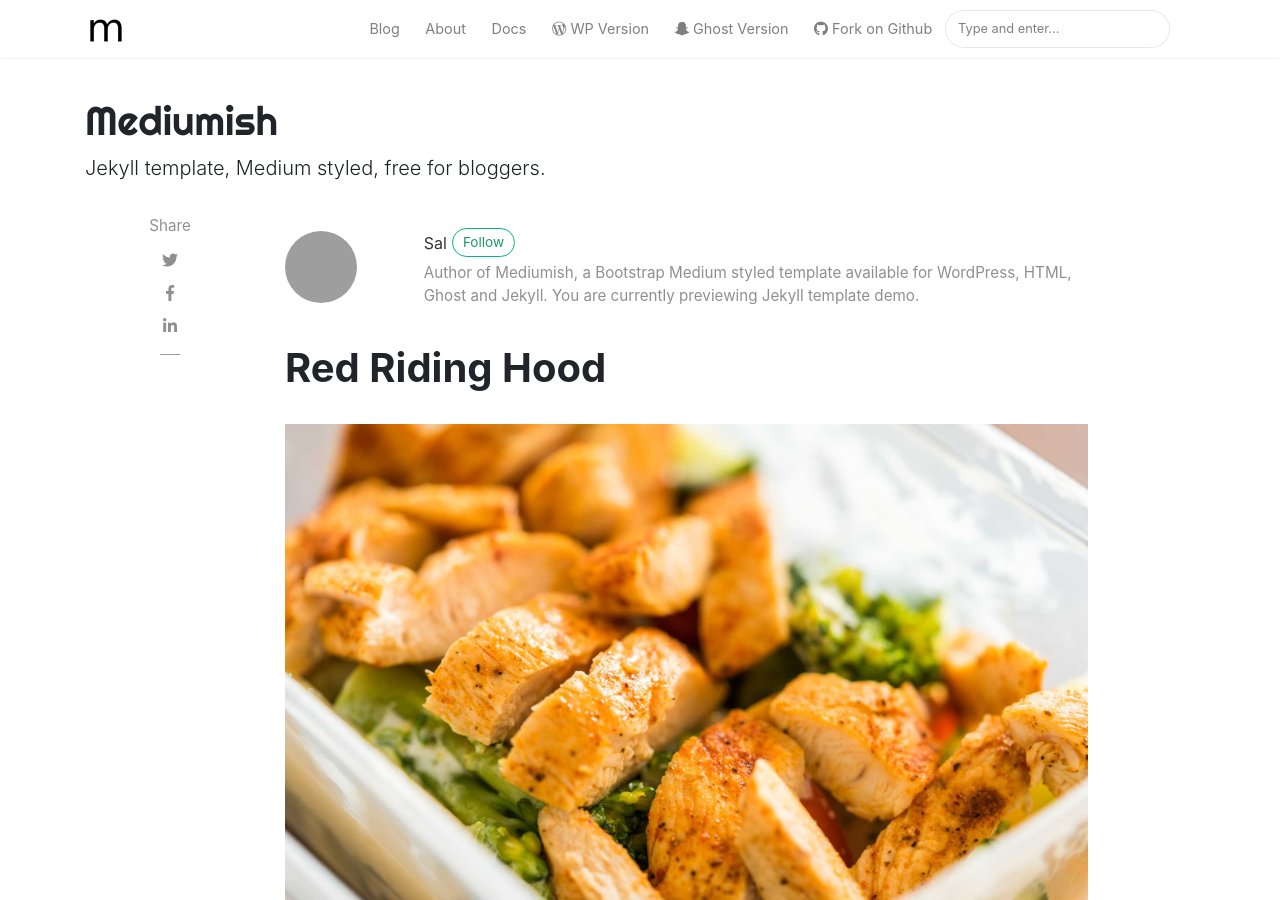
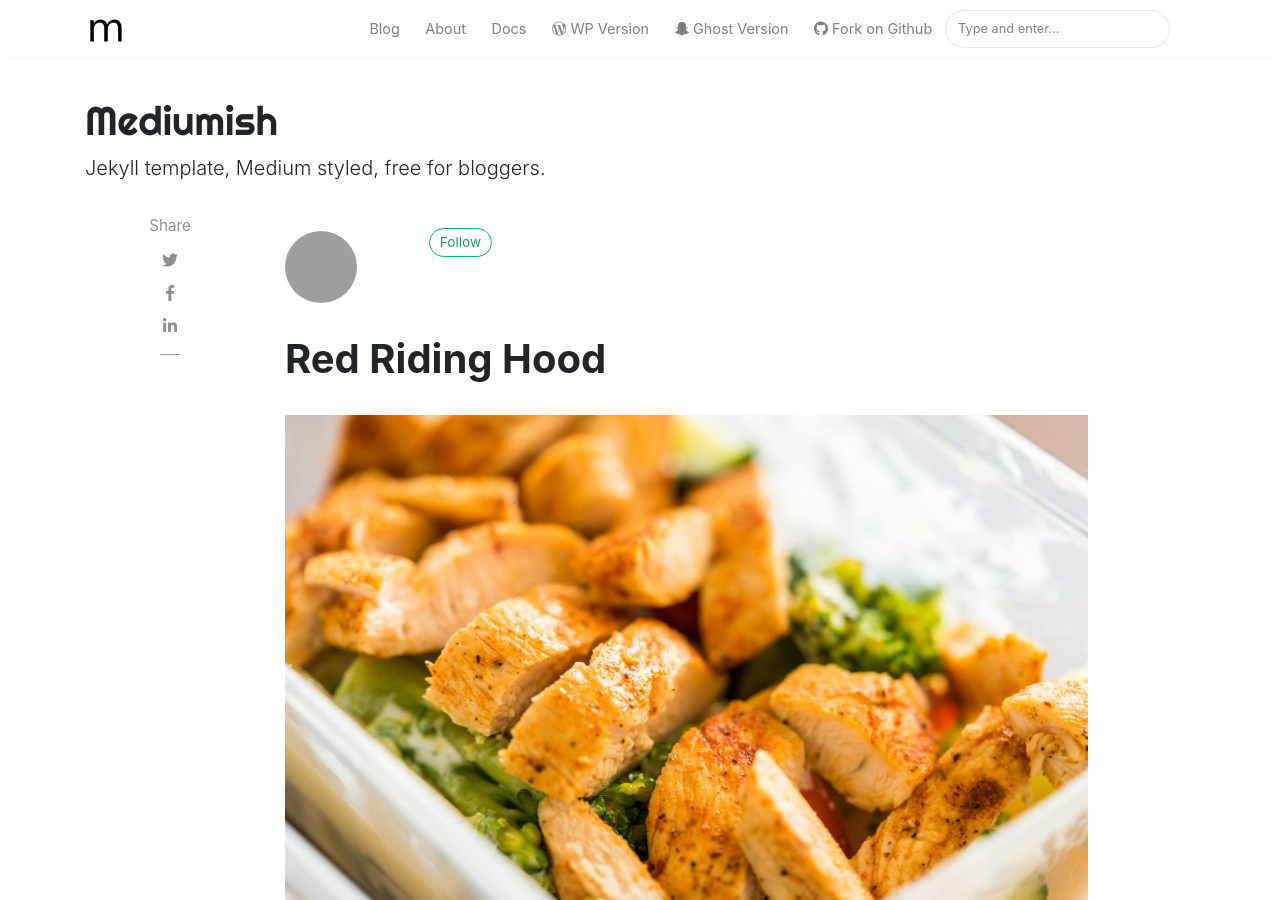
Before and after one commit to dmcwo/ev-calculators, a Jekyll site: the page built from _posts/2018-01-12-red-riding.md, in a window 1280 px wide and 900 px high. Built offline with Jekyll 4.4.1, drawn with Linux system fonts in a browser that asks for light colours; nearby versions of some CDN libraries; comment, search, counter and statistics services are not loaded; grey boxes are pictures that could not be loaded.

Commit message:
baseurl fix

```diff
--- a/_config.yml
+++ b/_config.yml
@@ -4,23 +4,23 @@ title: "Mediumish"
 description: "Jekyll template, Medium styled, free for bloggers."
 logo: 'assets/images/logo.png'
 favicon: 'assets/images/logo.png'
-baseurl: /mediumish-theme-jekyll
-google_analytics: 'UA-46278016-1'
-disqus: 'demowebsite'
-mailchimp-list: 'https://wowthemes.us11.list-manage.com/subscribe/post?u=8aeb20a530e124561927d3bd8&amp;id=8c3d2d214b'
+baseurl: /ev-calculators/
+google_analytics: ''
+disqus: ''
+mailchimp-list: ''
 include: ["_pages"]
 permalink: /:title/
 
 # Authors
 authors:
-  sal:
-    name: Sal
-    display_name: Sal
+  dmcwo:
+    name: Doug
+    display_name: dmcwo
     gravatar: e56154546cf4be74e393c62d1ae9f9d4
-    email: wowthemesnet@gmail.com
-    web: https://www.wowthemes.net
-    twitter: https://twitter.com/wowthemesnet
-    description: "Author of Mediumish, a Bootstrap Medium styled template available for WordPress, HTML, Ghost and Jekyll. You are currently previewing Jekyll template demo."
+    email:
+    web:
+    twitter:
+    description: "description"
   john:
     name: John
     display_name: John
```
Also changed, not shown: 1 other file.
